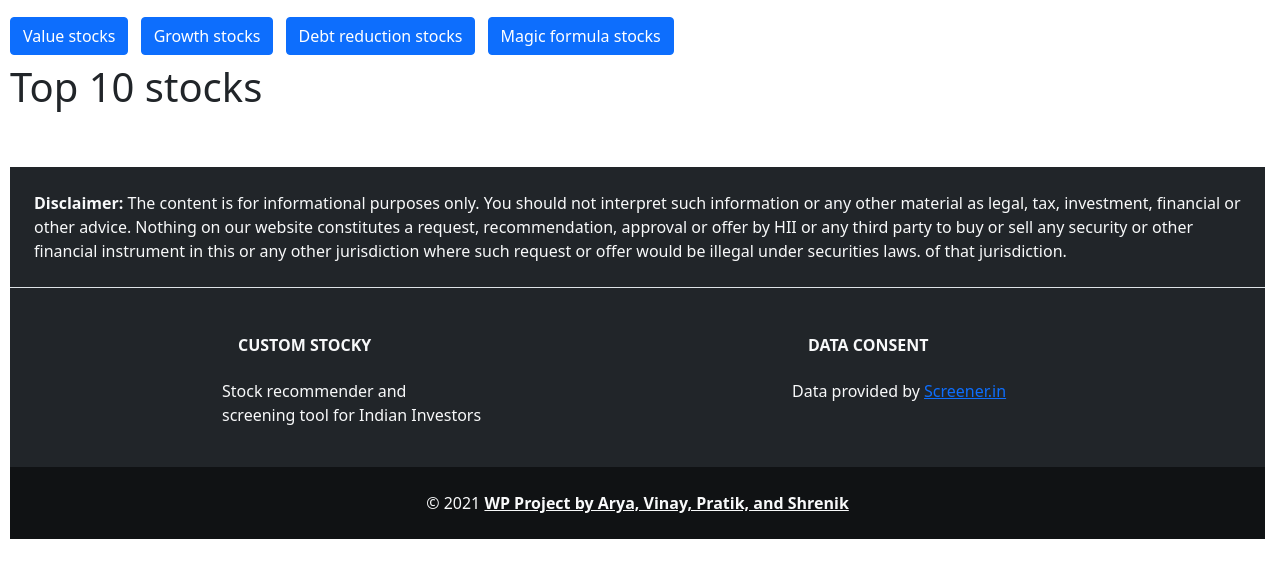
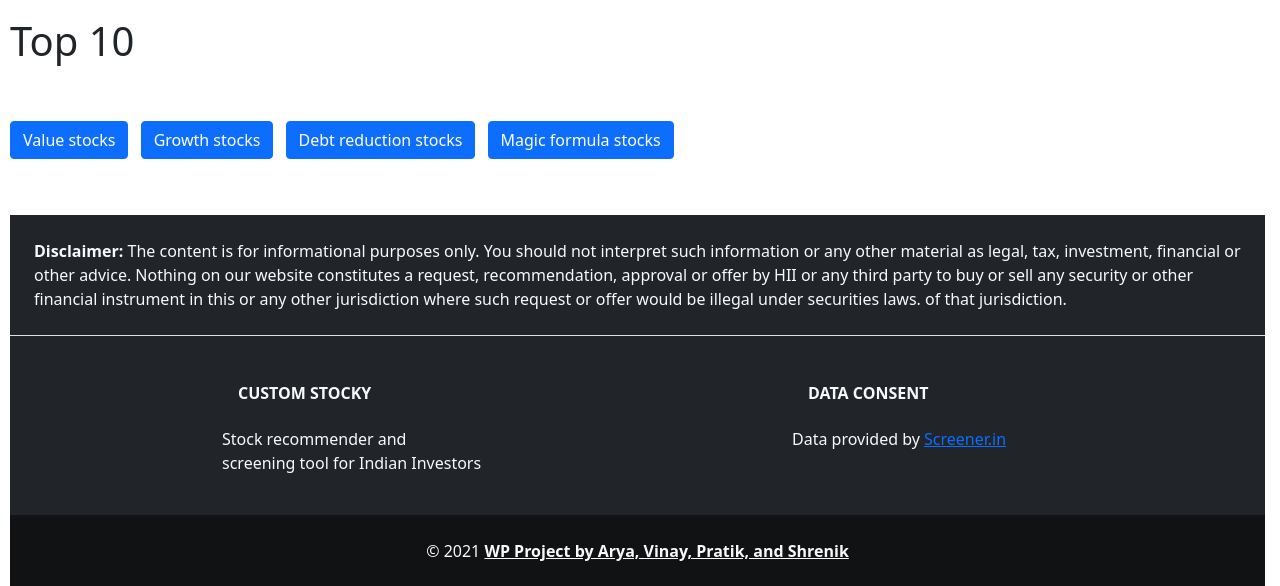
Before and after one commit to arya21kapoor/WP_Project, a Flask app: a page that uses src/Website/templates/top10.html in a window 1280 px wide. Shown: the part 56-642 px from the top of the page. Run offline with Flask 2, Linux system fonts and the light colour scheme; data that the repository does not hold is empty.

Commit message:
Few changes in Top 10.html

```diff
--- a/src/Website/templates/top10.html
+++ b/src/Website/templates/top10.html
@@ -29,11 +29,13 @@
          </div>
       </nav>
       <div class="table-responsive my-2">
-         <a type="button" class="btn btn-primary me-2 mb-2" href="{{url_for('getMCDA',Rank_type='stat_cheap')}}">Value stocks</a>
-         <a type="button" class="btn btn-primary me-2 mb-2" href="{{url_for('getMCDA',Rank_type='high_growth')}}">Growth stocks</a>
-         <a type="button" class="btn btn-primary me-2 mb-2" href="{{url_for('getMCDA',Rank_type='debt_reduction')}}">Debt reduction stocks</a>
-         <a type="button" class="btn btn-primary me-2 mb-2" href="{{url_for('getMCDA',Rank_type='magic_formula')}}">Magic formula stocks</a>
-         <h1 class="display-6">Top 10 stocks</h1>
+         <h1 class="display-6" id="display_panel">Top 10 {{content['name']}}</h1>
+         <br><br>
+         <a type="button" value="Value stocks" class="btn btn-primary me-2 mb-2" href="{{url_for('getMCDA',Rank_type='stat_cheap')}}">Value stocks</a>
+         <a type="button" value="Growth stocks" class="btn btn-primary me-2 mb-2" href="{{url_for('getMCDA',Rank_type='high_growth')}}">Growth stocks</a>
+         <a type="button" value="Debt reduction stocks" class="btn btn-primary me-2 mb-2" href="{{url_for('getMCDA',Rank_type='debt_reduction')}}">Debt reduction stocks</a>
+         <a type="button" value="Magic formula stocks" class="btn btn-primary me-2 mb-2" href="{{url_for('getMCDA',Rank_type='magic_formula')}}">Magic formula stocks</a>
+         <br>
          <br />
          <table class="table table-bordered table-info table-striped" id="mcda_dynamic_table">
             <thead>
@@ -96,7 +98,11 @@
     <a class="text-reset fw-bold">WP Project by Arya, Vinay, Pratik, and Shrenik</a>
   </div>
 </footer>
+      <script src="https://ajax.googleapis.com/ajax/libs/jquery/3.5.1/jquery.min.js"></script>
       <script src="https://cdn.jsdelivr.net/npm/bootstrap@5.1.1/dist/js/bootstrap.bundle.min.js"></script>
       <script src="{{url_for('static', filename='js_files/back_to_top.js')}}"></script>
+
    </body>
+
+   </script>
 </html>
```
Also changed, not shown: src/API_database/app.py (+14 -10 lines).
